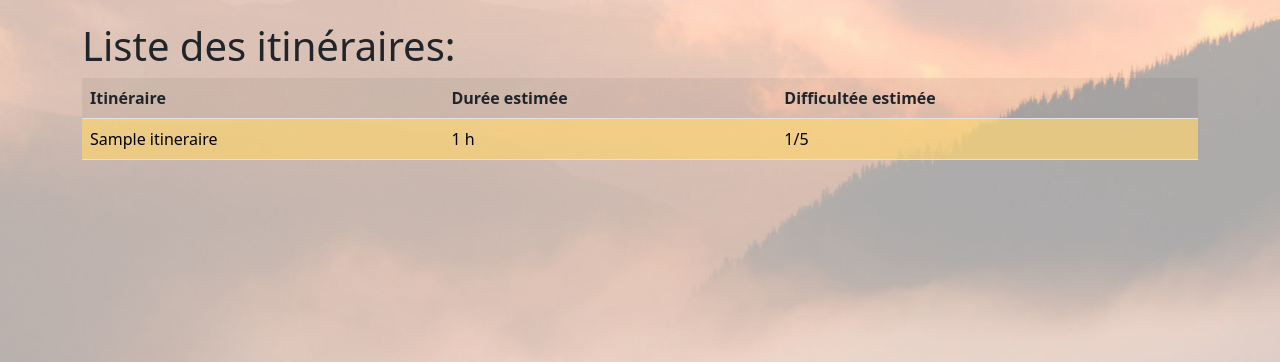
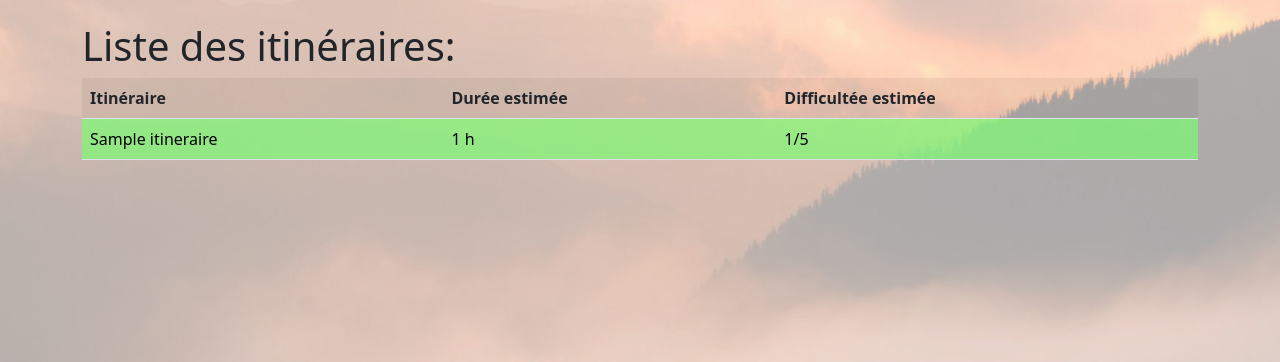
Before and after one commit to JulienDelavande/Topoguide-Django, a Django app: page /itineraires/ in a window 1280 px wide, with the pointer over the restyled element. Shown: the part 58-420 px from the top of the page. Run offline with Django 4.2, Linux system fonts and the light colour scheme; tables that the repository leaves empty hold one stand-in row (values such as "Sample post"); some libraries are stand-ins or nearby versions.

Commit message:
Improved Readme

```diff
--- a/topoguide/itineraires/static/itineraires/listeItineraires.css
+++ b/topoguide/itineraires/static/itineraires/listeItineraires.css
@@ -10,7 +10,7 @@ a:link, a:visited {
     text-decoration: none;
   }
 .tr-bkg:hover {
-    background:rgba(250, 210, 116, 0.712);
+    background:rgba(125, 250, 116, 0.712);
 }
 
 body {
```
Also changed, not shown: README.md, topoguide-screenshot.png (added).
